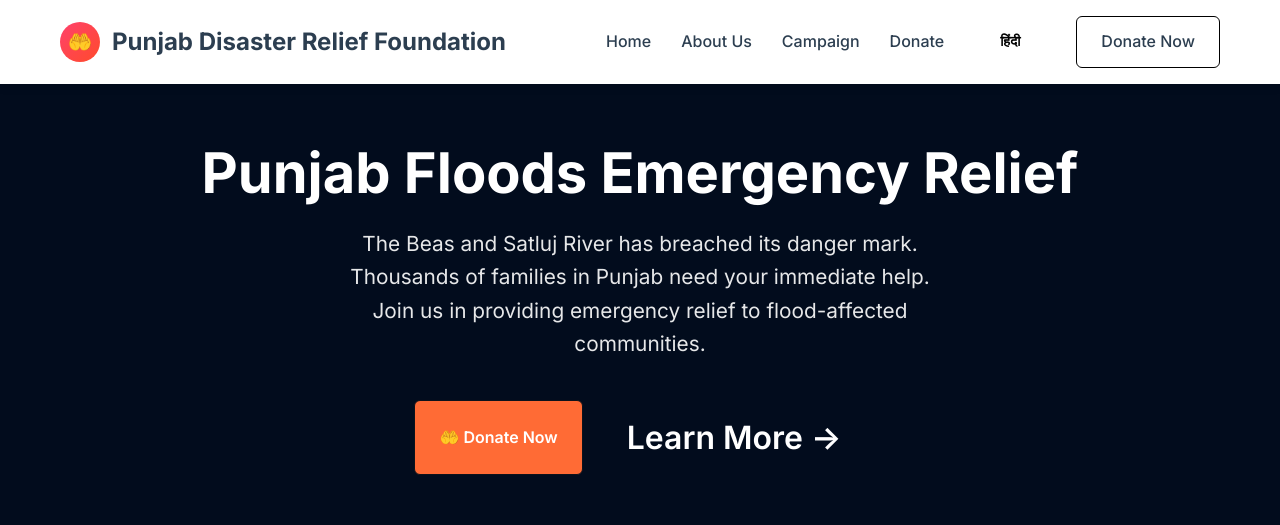
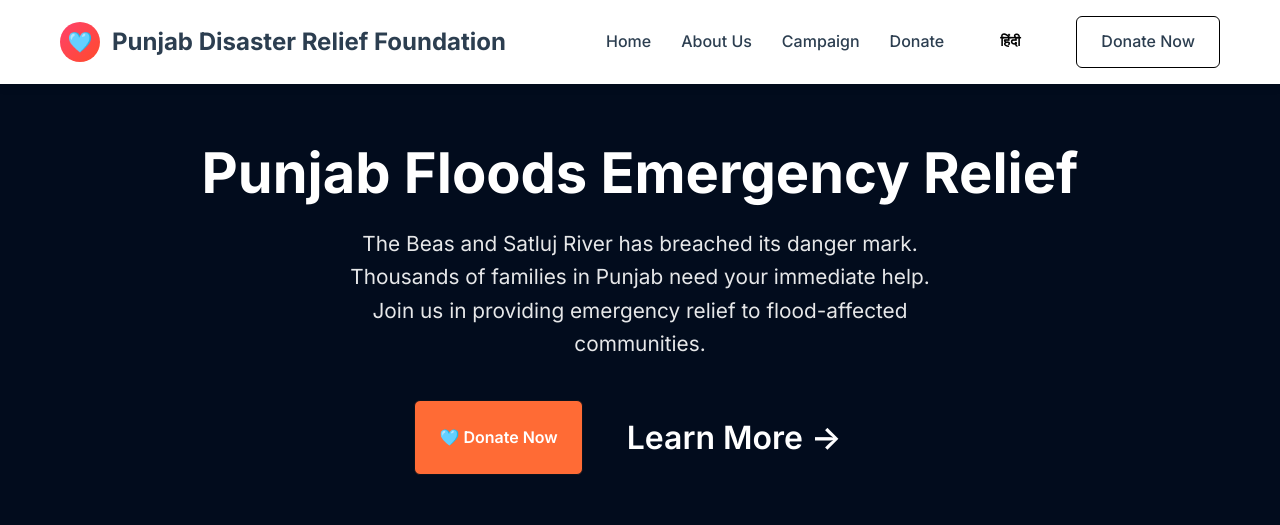
Before and after one commit to Rajat1-2/floodfundraiser, a React (Vite) app in the folder apps/Frontend/: page / in a window 1280 px wide. Shown: the top 525 px of the page. Built offline with nearby package versions, Linux system fonts and the light colour scheme.

Commit message:
ui shanged 2

```diff
--- a/apps/Frontend/src/components/Campaign.tsx
+++ b/apps/Frontend/src/components/Campaign.tsx
@@ -34,11 +34,11 @@ const Campaign: React.FC = () => {
             </p>
 
             <div className="progress-bar">
-              <div className="progress-fill" style={{ width: '5%' }}></div>
+              <div className="progress-fill" style={{ width: '23%' }}></div>
             </div>
 
             <div className="campaign-stats">
-              <span className="raised-amount">₹22,500 {t('campaign.raised')}</span>
+              <span className="raised-amount">₹1,20,000 {t('campaign.raised')}</span>
               <span>{t('campaign.goal')}</span>
               <span>2% {t('campaign.complete')}</span>
             </div>
--- a/apps/Frontend/src/components/Donation.tsx
+++ b/apps/Frontend/src/components/Donation.tsx
@@ -62,7 +62,7 @@ const Donation: React.FC = () => {
               </div>
 
               <div className="qr-item">
-                <div className="qr-amount">₹1,500</div>
+                <div className="qr-amount">₹1,500 </div>
                 <div className="qr-code">
                   <img src={img2} alt="₹1500 Donation QR Code" style={{ width: '120px', height: '120px' }} />
                 </div>
--- a/apps/Frontend/src/components/Header.tsx
+++ b/apps/Frontend/src/components/Header.tsx
@@ -9,7 +9,7 @@ const Header: React.FC = () => {
       <div className="container">
         <nav className="nav">
           <a href="#" className="logo">
-            <div className="logo-icon">🤲</div>
+            <div className="logo-icon">🩵</div>
             {t('logo.title')}
           </a>
           <ul className="nav-links">
@@ -33,4 +33,4 @@ const Header: React.FC = () => {
   )
 }
 
-export default Header
+export default Header;
--- a/apps/Frontend/src/utils/translations.ts
+++ b/apps/Frontend/src/utils/translations.ts
@@ -11,7 +11,7 @@ export const translations = {
     // Hero
     'hero.title': ' Punjab Floods Emergency Relief',
     'hero.subtitle': 'The Beas and Satluj River has breached its danger mark. Thousands of families in Punjab need your immediate help. Join us in providing emergency relief to flood-affected communities.',
-    'hero.donateBtn': '🤲 Donate Now',
+    'hero.donateBtn': '🩵 Donate Now',
     'hero.learnMore': 'Learn More ->',
 
     // Stats
@@ -52,7 +52,7 @@ export const translations = {
     // Donation
     'donation.title': '100% of Your Donation Goes to Flood Relief',
     'donation.subtitle': 'Choose your donation amount and scan the QR code to contribute immediately',
-    'donation.helpTitle': '🤲 Help Punjab Flood Victims',
+    'donation.helpTitle': '🩵 Help Punjab Flood Victims',
     'donation.helpDesc': 'Every rupee you donate goes directly to providing emergency relief to flood-affected families in Punjab. Your contribution helps us deliver:',
     'donation.help1': 'Emergency food packets and clean drinking water',
     'donation.help2': 'Temporary shelter materials and bedding',
@@ -99,7 +99,7 @@ export const translations = {
     // Hero
     'hero.title': '🌊 पंजाब बाढ़ आपातकालीन राहत',
     'hero.subtitle': 'ब्यास नदी ने खतरे का निशान पार कर लिया है। पंजाब के हजारों परिवारों को आपकी तत्काल मदद की जरूरत है। बाढ़ प्रभावित समुदायों को आपातकालीन राहत प्रदान करने में हमारे साथ जुड़ें।',
-    'hero.donateBtn': '🤲 अभी दान करें',
+    'hero.donateBtn': '🩵 अभी दान करें',
     'hero.learnMore': 'और जानें',
 
     // Stats
@@ -115,7 +115,7 @@ export const translations = {
     'about.knowMore': 'और जानें →',
     'about.emergency': '🌊 आपातकालीन प्रतिक्रिया',
     'about.emergencyDesc': 'बाढ़ पीड़ितों के लिए तत्काल राहत',
-    'about.community': '🤝 सामुदायिक सहायता',
+    'about.community': '🩵 सामुदायिक सहायता',
     'about.communityDesc': 'तेज़ कार्रवाई के लिए स्वयंसेवकों को एकजुट करना',
 
     // Campaign
@@ -138,7 +138,7 @@ export const translations = {
     // Donation
     'donation.title': 'आपका 100% दान बाढ़ राहत में जाता है',
     'donation.subtitle': 'अपनी दान राशि चुनें और तुरंत योगदान के लिए QR कोड स्कैन करें',
-    'donation.helpTitle': '🤲 पंजाब बाढ़ पीड़ितों की मदद करें',
+    'donation.helpTitle': '🩵 पंजाब बाढ़ पीड़ितों की मदद करें',
     'donation.helpDesc': 'आपका दान किया गया हर रुपया सीधे पंजाब में बाढ़ प्रभावित परिवारों को आपातकालीन राहत प्रदान करने में जाता है। आपका योगदान हमें प्रदान करने में मदद करता है:',
     'donation.help1': 'आपातकालीन भोजन पैकेट और स्वच्छ पेयजल',
     'donation.help2': 'अस्थायी आश्रय सामग्री और बिस्तर',
```
